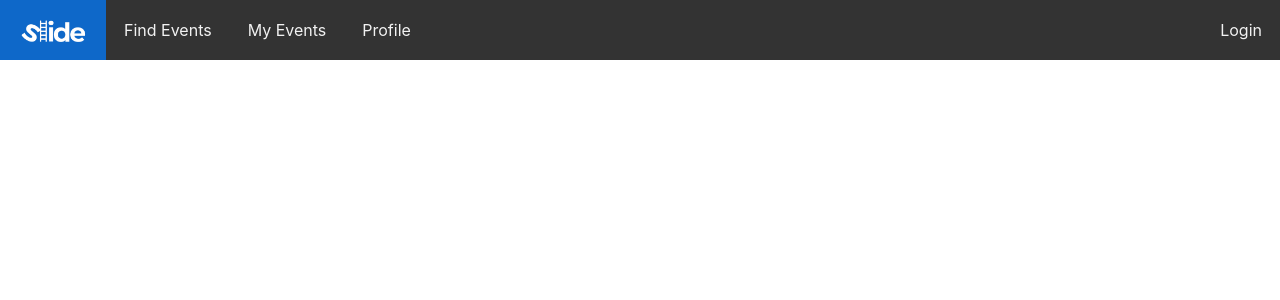
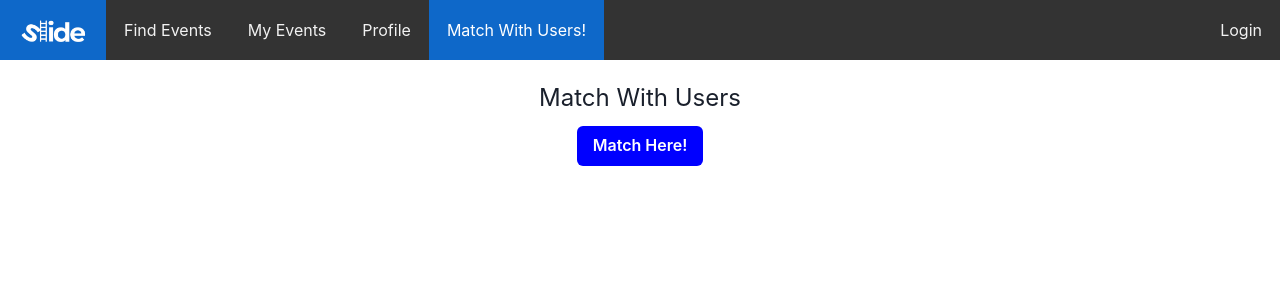
Before and after one commit to rkumraUCLA/slide, a React (Create React App) app: page /usermatching in a window 1280 px wide. Shown: the top 300 px of the page. Built offline with nearby package versions, Linux system fonts and the light colour scheme.

Commit message:
user matching page updated

```diff
--- a/src/App.js
+++ b/src/App.js
@@ -9,6 +9,7 @@ import Home from './Components/Home';
 import FindEvents from './Components/Find Events';
 import CreateEvent from './Components/Create Events';
 import Profile from './Components/Profile';
+import UserMatching from './Components/UserMatching';
 import './App.css';
 
 function App() {
@@ -25,10 +26,10 @@ function App() {
             <Route path="/" element={<Home />} />
             <Route path="/profile" element={<Profile />} />
             <Route path="/findevents" element={<FindEvents />} />
+            <Route path="/usermatching" element={<UserMatching />} />
           </Routes>
 
           <div className="topnav">
-
             <NavLink to="/" exact activeClassName="active">
               <img src={logo}
               alt="Home"
@@ -44,6 +45,9 @@ function App() {
             <NavLink to='/profile' activeClassName="active">
               Profile
             </NavLink>
+            <NavLink to='/usermatching' activeClassName="active">
+              Match With Users!
+            </NavLink>
             <div style={{ marginLeft: 'auto' }}>
               <NavLink to="/login" activeClassName="active">
                 Login
```
